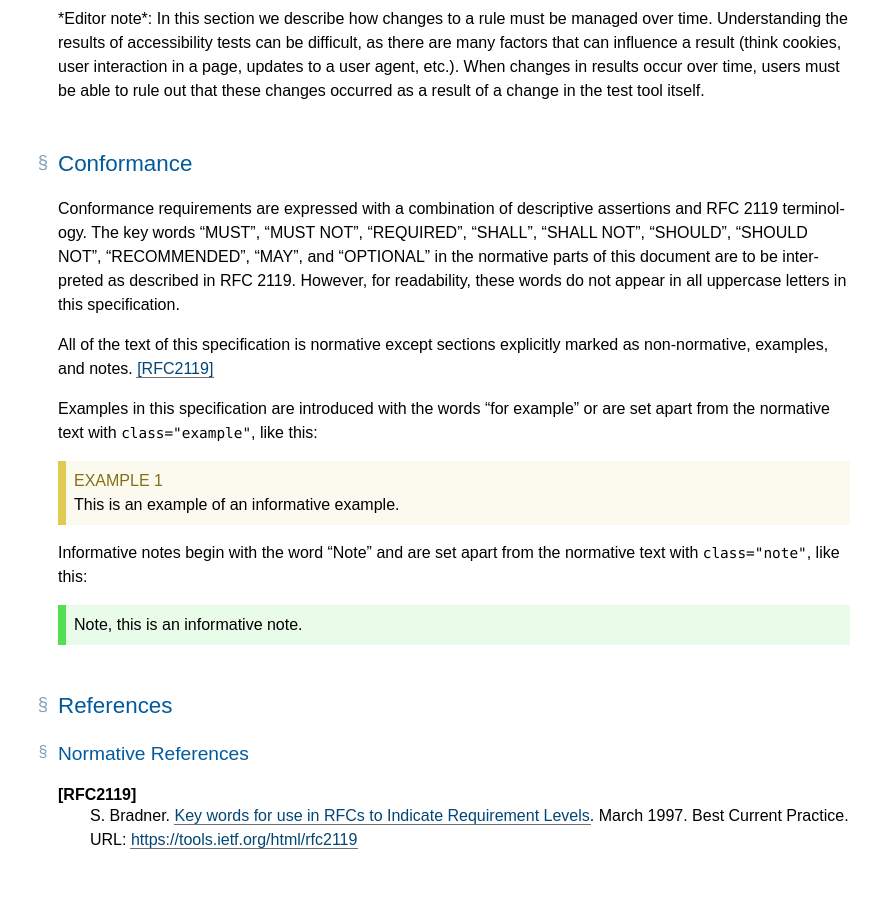
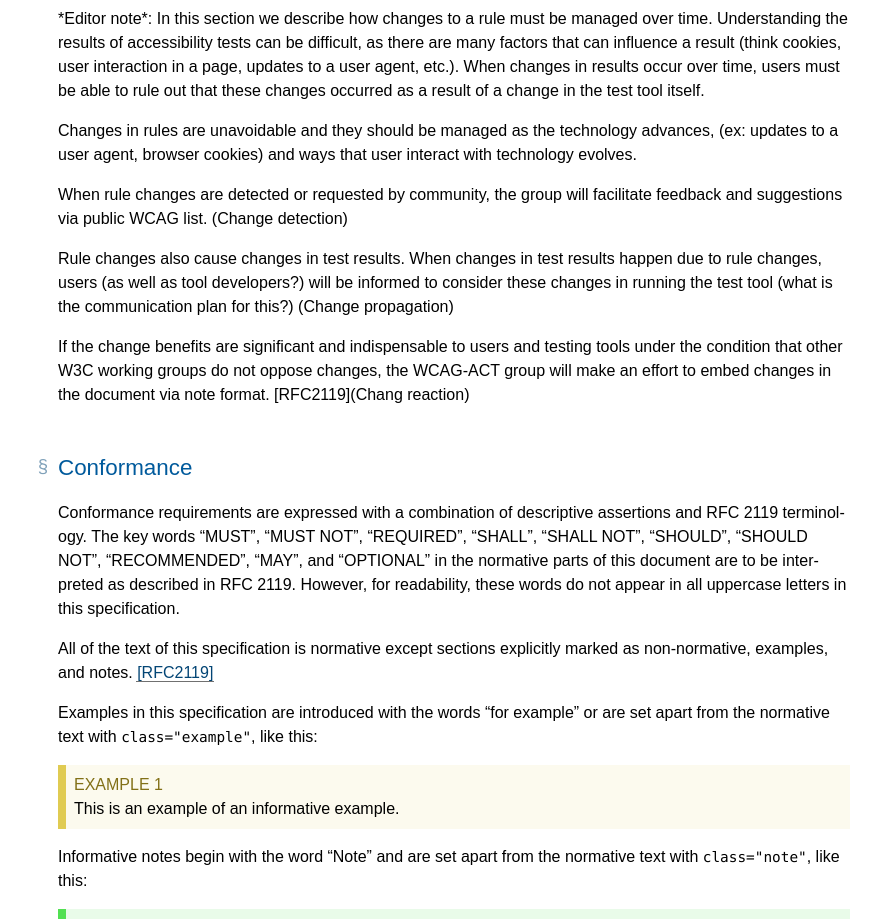
Before and after one commit to w3c/wcag-act, a plain HTML site: page 2016-10-25-act-framework.html in a window 1280 px wide. Shown: the part 3111-4030 px from the top of the page, without its empty margins (406-1280 px from the left). Drawn offline with Linux system fonts and the light colour scheme.

Commit message:
added change managment section draft for the review

```diff
--- a/2016-10-25-act-framework.html
+++ b/2016-10-25-act-framework.html
@@ -1429,7 +1429,13 @@ Parts of this work may be from another specification document.  If so, those par
    <p>*Editor note*: This section describes how to measure the rate of incorrect results to correct results of a rule. Measuring this accuracy, not just on test data, but on pages and components that the rules would actually be applied to, is important to give users of the test results confidence in the accuracy of this data.</p>
    <h3 class="heading settled" data-level="6.4" id="quality-version"><span class="secno">6.4. </span><span class="content">Change Management</span><a class="self-link" href="#quality-version"></a></h3>
    <p>*Editor note*: In this section we describe how changes to a rule must be managed over time. Understanding the results of accessibility tests can be difficult, as there are many factors that can influence a result (think cookies, user interaction in a page, updates to a user agent, etc.). When changes in results occur over time, users must be able to rule out that these changes occurred as a result of a change in the test tool itself.</p>
+   <p>Changes in rules are unavoidable and they should be managed as the technology advances, (ex: updates to a user agent, browser cookies) and ways that user interact with technology evolves.</p>
+	<p>When rule changes are detected or requested by community, the group will facilitate feedback and suggestions via public WCAG list. (Change detection)</p>
+	<p>Rule changes also cause changes in test results. When changes in test results happen due to rule changes, users (as well as tool developers?) will be informed to consider these changes in running the test tool (what is the communication plan for this?) (Change propagation)</p>
+	<p>If the change benefits are significant and indispensable to users and testing tools under the condition that other W3C working groups do not oppose changes, the WCAG-ACT group will make an effort to embed changes in the document via note format. [RFC2119](Chang reaction)</p>
+
   </main>
+
   <div data-fill-with="conformance">
    <h2 class="no-ref no-num heading settled" id="conformance"><span class="content"> Conformance</span><a class="self-link" href="#conformance"></a></h2>
    <p> Conformance requirements are expressed with a combination of descriptive assertions and RFC 2119 terminology.
```
